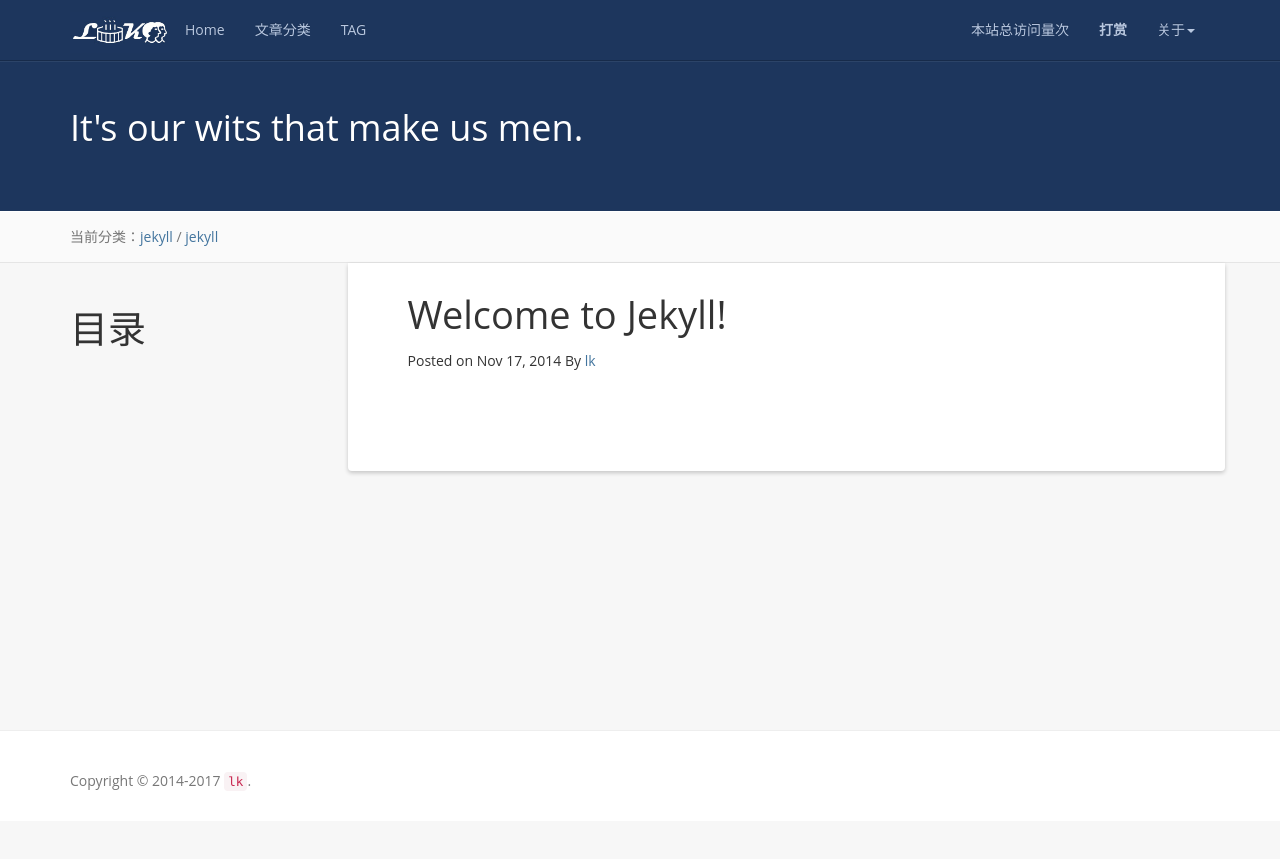
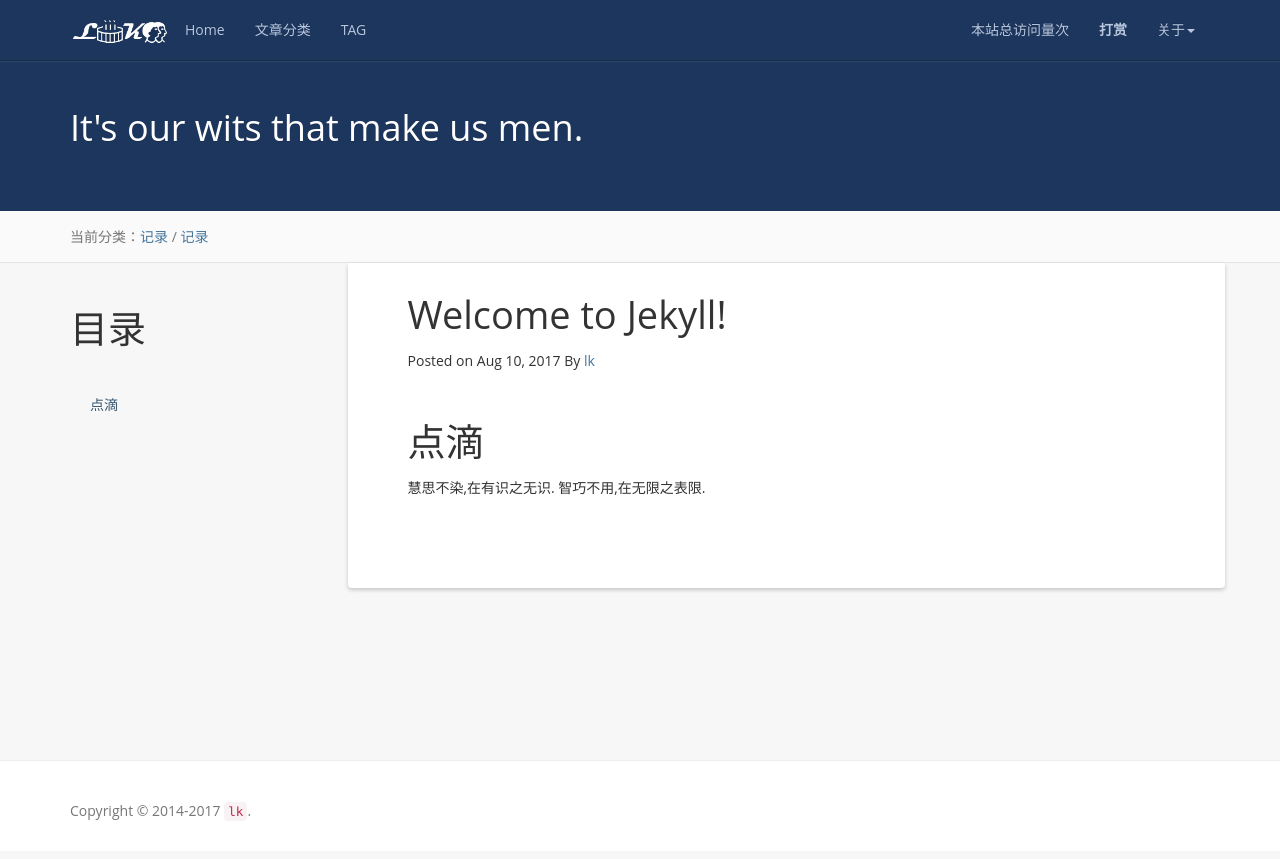
Before and after one commit to gitlk/gitlk.github.io, a Jekyll site: the page built from _posts/2017-08-10-学习心得.md, in a window 1280 px wide. Shown: the top 859 px of the page. Built offline with Jekyll 4.4.1, drawn with Linux system fonts in a browser that asks for light colours; nearby versions of some CDN libraries; a script that is not in the unit is left out; comment, search, counter and statistics services are not loaded.

Commit message:
new blog

```diff
--- a/_posts/2017-08-10-学习心得.md
+++ b/_posts/2017-08-10-学习心得.md
@@ -1,10 +1,14 @@
 ---
 layout: post
 title:  "Welcome to Jekyll!"
-date:   2014-11-17 13:31:01 +0800
-categories: jekyll
-tag: jekyll
+date:   2017-8-10 13:31:01 +0800
+categories: 记录
+tag: 记录
 ---
 
 * content
 {:toc}
+
+点滴
+================
+慧思不染,在有识之无识. 智巧不用,在无限之表限.
```
